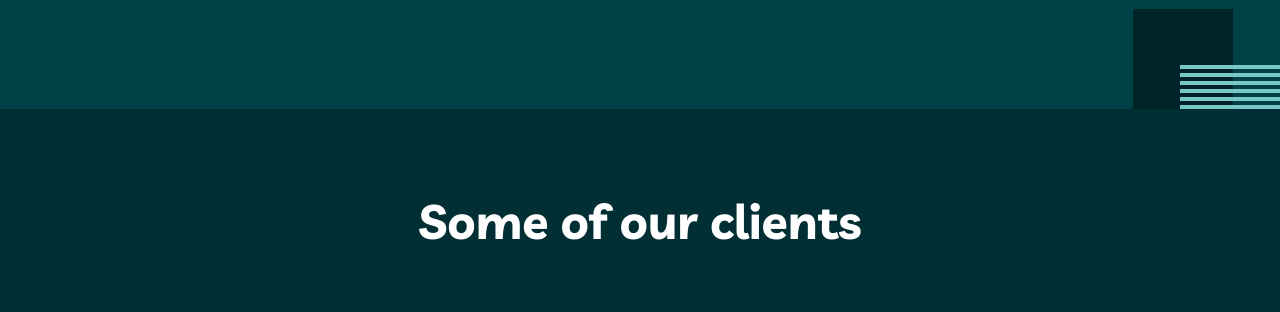
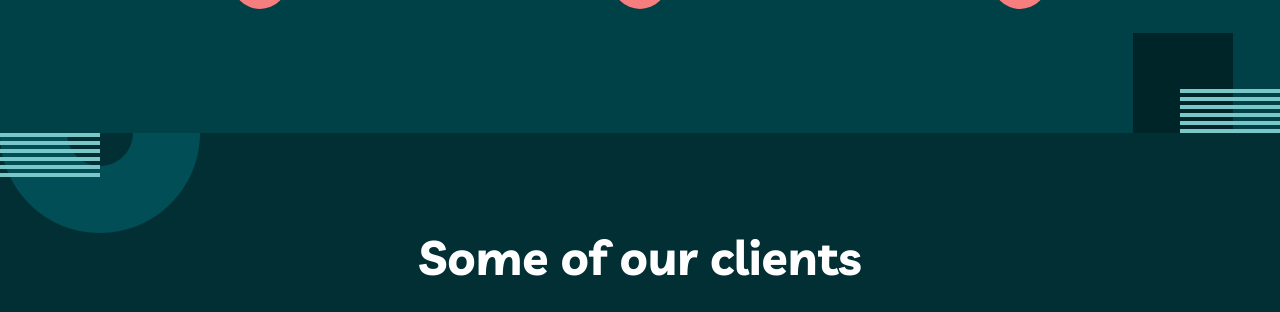
Before and after one commit to Andrparsons/myteam-website, a plain HTML site: page about.html in a window 1280 px wide. Shown: the part 1274-1586 px from the top of the page. Drawn offline with Linux system fonts and the light colour scheme.

Commit message:
refactored padding code and  added background img

```diff
--- a/css/styles.css
+++ b/css/styles.css
@@ -241,11 +241,9 @@ h3 {
     padding-bottom: 16em;
   }
 
-  .features__container {
-    padding-top: 6.25em;
-    padding-bottom: 6.25em;
-  }
-
+  .features__container,
+  .directors__container,
+  .clients__container,
   .testimonials__container {
     padding-top: 6.25em;
     padding-bottom: 6.25em;
@@ -991,6 +989,9 @@ h3 {
 /* clients */
 
 .clients {
+  background-image: url("../images/bg-pattern-about-4.svg");
+  background-repeat: no-repeat;
+  background-position: top -100px left -100px;
   background-color: var(--clr-sacremento-state-green);
   text-align: center;
 }
@@ -1012,6 +1013,10 @@ h3 {
 }
 
 @media (min-width: 550px) {
+  .clients {
+    background-position: top -100px left;
+  }
+
   .clients__list {
     flex-direction: row;
     justify-content: space-between;
```
